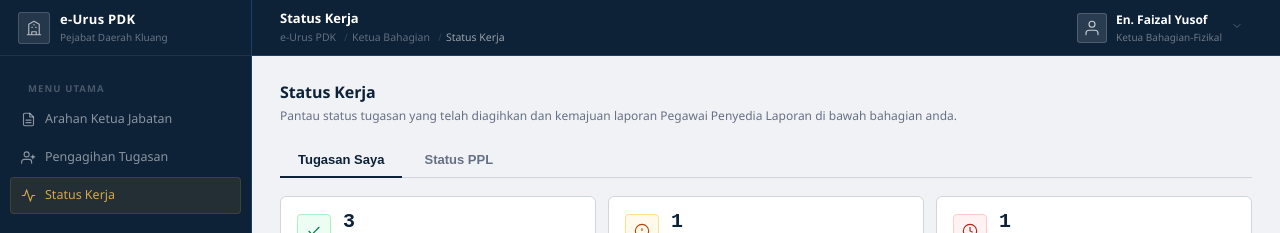
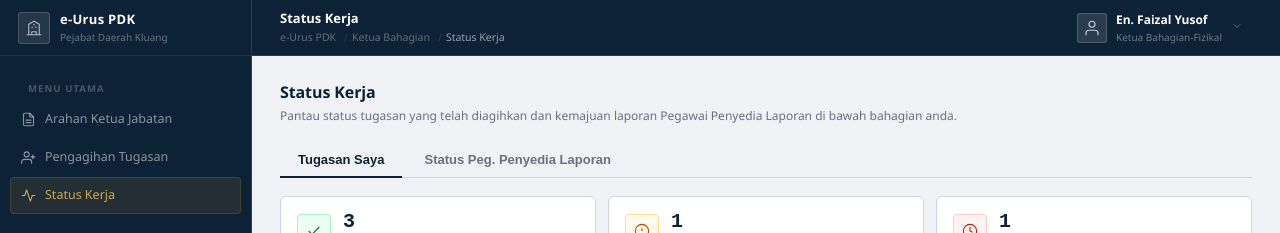
Before and after one commit to tirazman/TRIPLEA-SCSE2243-ADP-PROJECT1, a React (Vite) app in the folder frontend/: page /ketua-bahagian/status-kerja in a window 1280 px wide. Shown: the top 233 px of the page. Built offline with nearby package versions, Linux system fonts and the light colour scheme.

Commit message:
Update KBStatusKerja.jsx

```diff
--- a/frontend/src/view/KetuaBahagian/KBStatusKerja.jsx
+++ b/frontend/src/view/KetuaBahagian/KBStatusKerja.jsx
@@ -306,7 +306,7 @@ export default function KBStatusKerja() {
         }}>
           {[
             { key: "tugasan", label: "Tugasan Saya" },
-            { key: "ppl",     label: "Status PPL" },
+            { key: "ppl",     label: "Status Peg. Penyedia Laporan" },
           ].map(({ key, label }) => (
             <button
               key={key}
```
